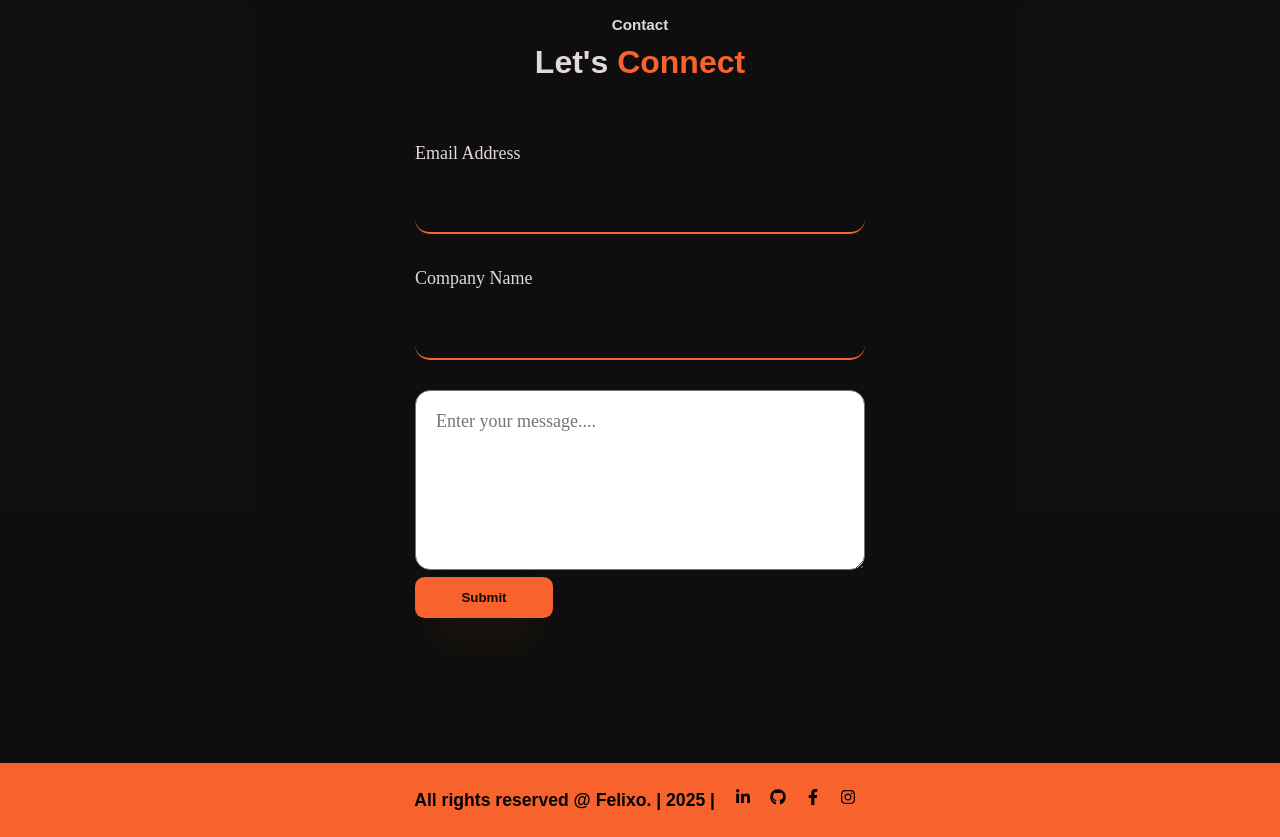
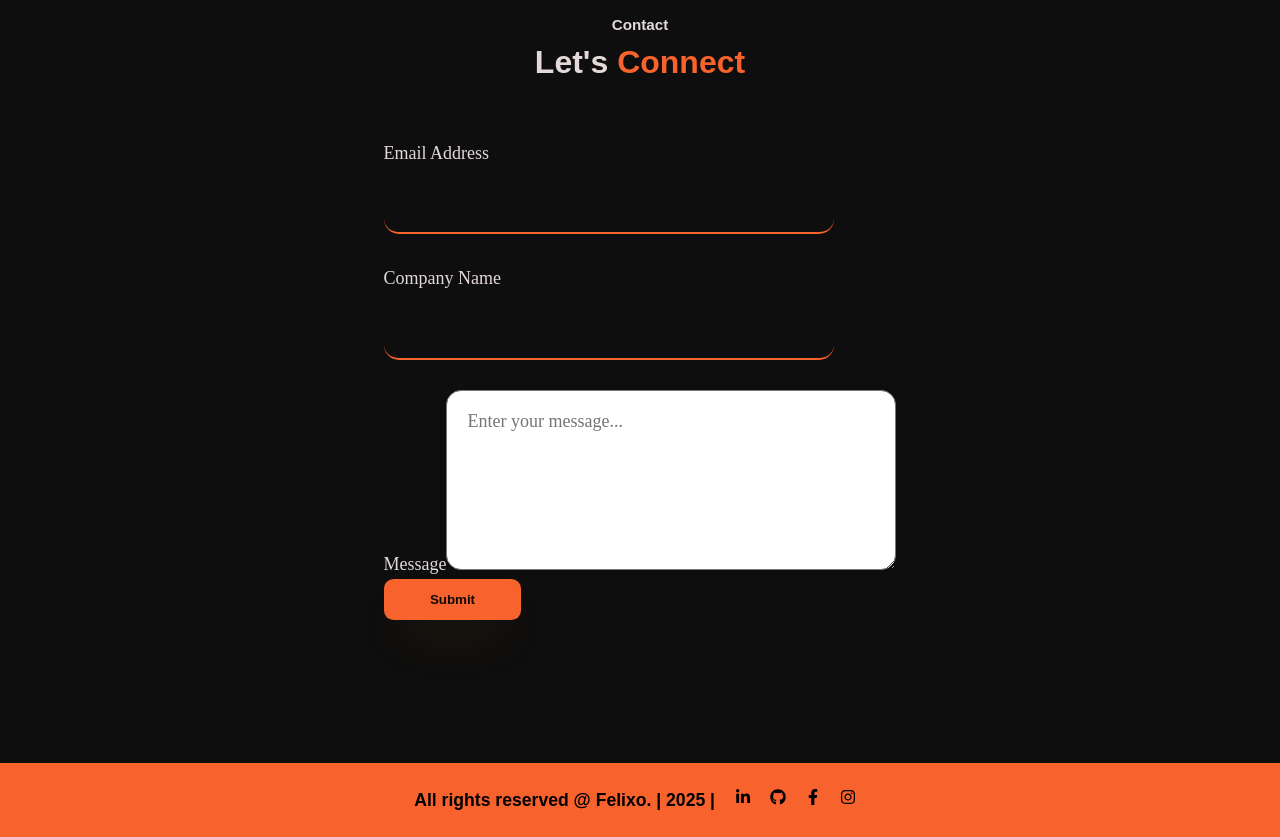
Before and after one commit to felix-atoma/portfolio, a React (Vite) app: page / in a window 1280 px wide. Shown: the part 4060-4897 px from the top of the page. Built offline with nearby package versions, Linux system fonts and the light colour scheme.

Commit message:
added functionality for the form

```diff
--- a/src/pages/Contact.jsx
+++ b/src/pages/Contact.jsx
@@ -1,59 +1,58 @@
-import { useForm, ValidationError } from '@formspree/react'
-
-import './Contact.css'
+import { useForm, ValidationError } from '@formspree/react';
+import './Contact.css';
 
 const Contact = () => {
-  const [state, handleSubmit] = useForm("xblrwjey");
+  // Use the new Formspree endpoint
+  const [state, handleSubmit] = useForm("mannkwnr");
+
   if (state.succeeded) {
-    return <div className='success'>
-      <h3>Thank you.I appreciate your message. Will respond ASAP.</h3>
-    </div>;
+    return (
+      <div className="success">
+        <h3>Thank you. I appreciate your message. Will respond ASAP.</h3>
+      </div>
+    );
   }
+
   return (
     <section id="contact">
-      <h5> Contact</h5>
+      <h5>Contact</h5>
       <h2>Let's <span>Connect</span></h2>
 
       <div className="form_container">
-        <form onSubmit={handleSubmit} action='https://formspree.io/f/xblrwjey'>
-          <label htmlFor="email">
-            Email Address
-          </label>
+        <form onSubmit={handleSubmit}>
+          <label htmlFor="email">Email Address</label>
           <input
             id="email"
             type="email"
             name="email"
+            required
           />
-          <label htmlFor="text">
-            Company Name
-          </label>
+          <ValidationError prefix="Email" field="email" errors={state.errors} />
+
+          <label htmlFor="company">Company Name</label>
           <input
             id="company"
             type="text"
             name="name"
+            required
           />
-          <ValidationError
-            prefix="Email"
-            field="email"
-            errors={state.errors}
-          />
+
+          <label htmlFor="message">Message</label>
           <textarea
             id="message"
             name="message"
-            placeholder='Enter your message....'
+            placeholder="Enter your message..."
+            required
           />
-          <ValidationError
-            prefix="Message"
-            field="message"
-            errors={state.errors}
-          />
-          <button type="submit" disabled={state.submitting} className='btn'>
+          <ValidationError prefix="Message" field="message" errors={state.errors} />
+
+          <button type="submit" disabled={state.submitting} className="btn">
             Submit
           </button>
         </form>
       </div>
     </section>
-  )
-}
+  );
+};
 
-export default Contact
+export default Contact;
```
